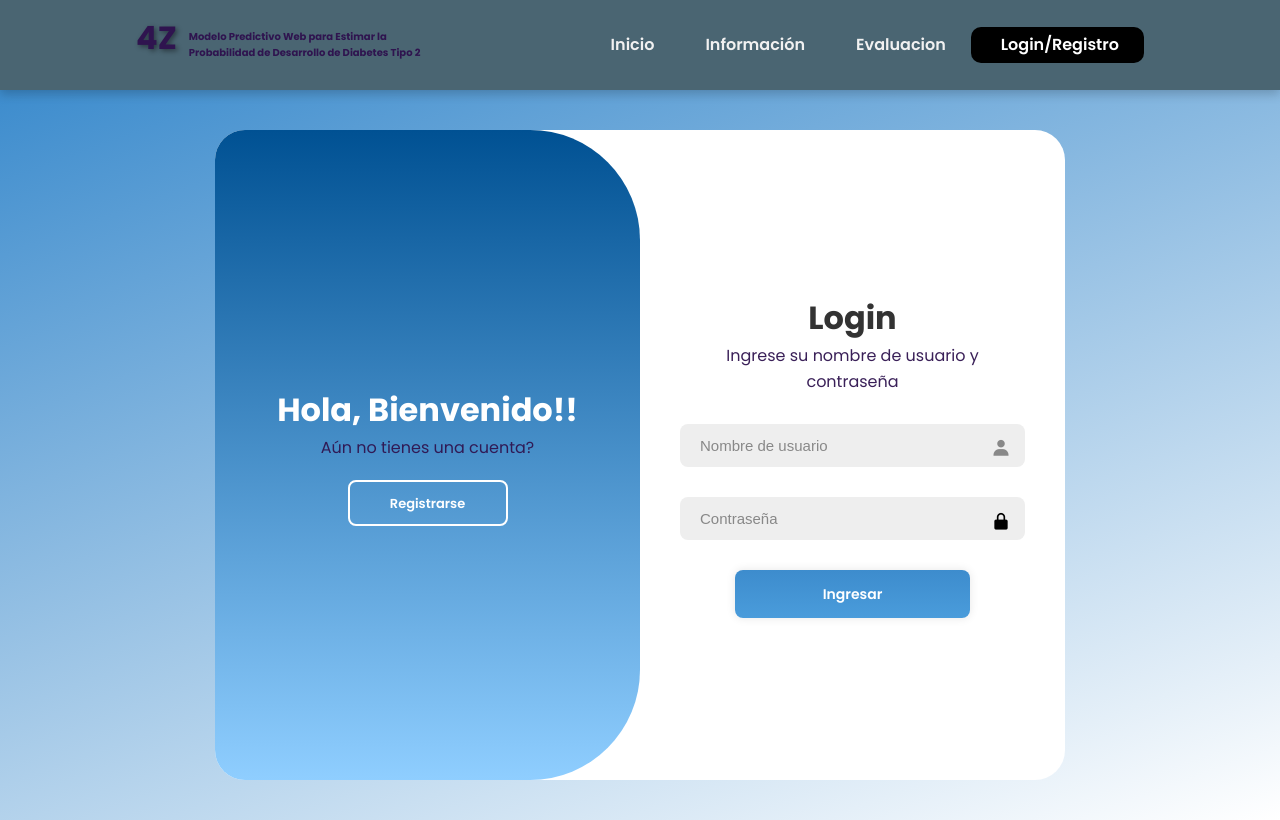
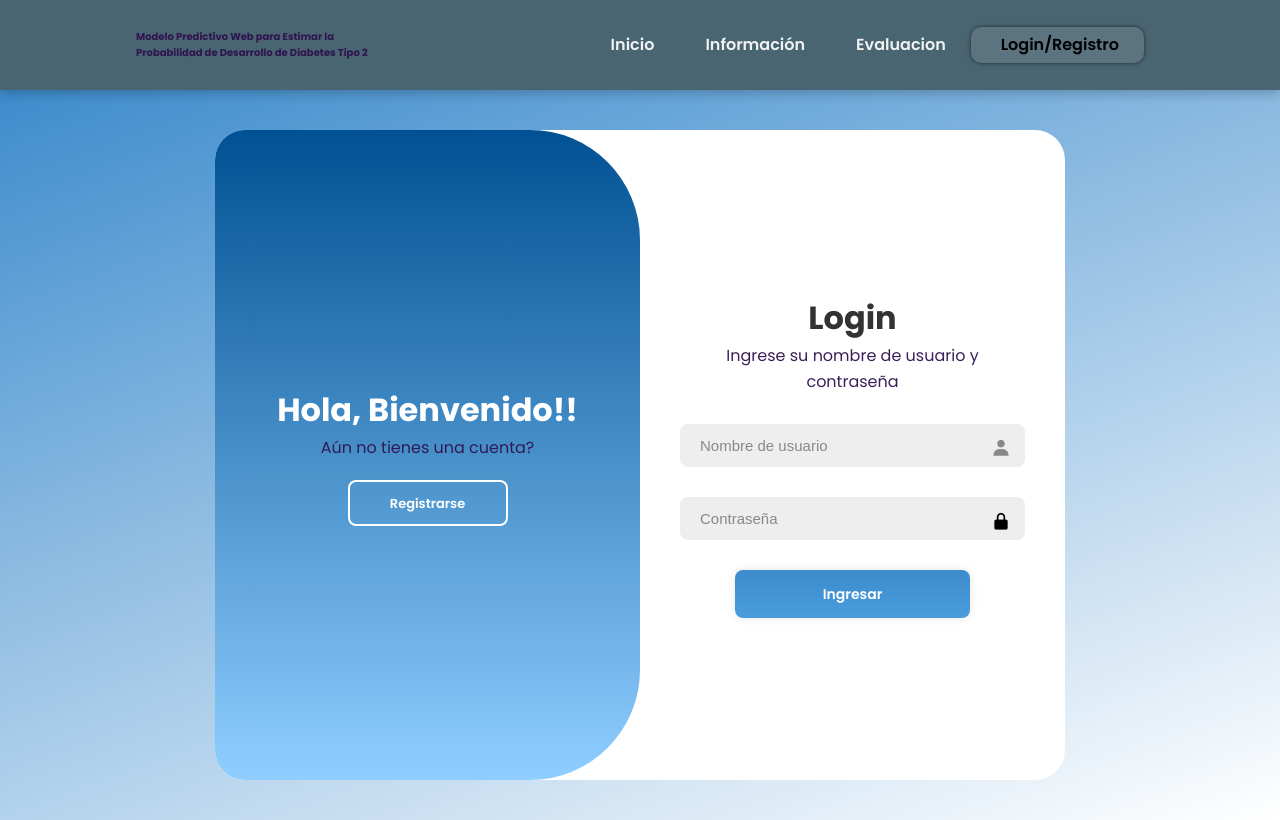
Before and after one commit to cenixeriadev/DiabetesPredictorWeb, a React (Vite) app in the folder frontend/: page /Login in a window 1280 px wide. Built offline with nearby package versions, Linux system fonts and the light colour scheme; no server answers.

Commit message:
LOY/ Ultimos cambios al diseño..de los botones...

```diff
--- a/frontend/src/components/header.tsx
+++ b/frontend/src/components/header.tsx
@@ -1,41 +1,46 @@
-import React, { useState } from 'react';
-import { Link } from 'react-router-dom';
+import React, { useState } from "react";
+import { Link } from "react-router-dom";
 import "../styles/header.css";
-import { useAuth } from '../context/AuthContext';
+import { useAuth } from "../context/AuthContext";
 
 export default function Headerprincipal() {
   const [menuOpen, setMenuOpen] = useState(false);
   const { isAuthenticated, user } = useAuth();
 
   return (
-
     <header>
       <div className="LogoContainer">
-                <h2 className="Logo">4Z</h2>
         <h3 className="Titulo">
-                    Modelo Predictivo Web para Estimar la Probabilidad de Desarrollo de Diabetes Tipo 2
+          Modelo Predictivo Web para Estimar la Probabilidad de Desarrollo de
+          Diabetes Tipo 2
         </h3>
       </div>
       <button
         className="menu-toggle"
         onClick={() => setMenuOpen(!menuOpen)}
         aria-label="Abrir menú"
-            >
-                &#9776;
-            </button>
-            <div className={`MenuContainer ${menuOpen ? 'open' : ''}`}>
+      ></button>
+      <div className={`MenuContainer ${menuOpen ? "open" : ""}`}>
         <nav className="Menu">
-                    <Link to="/Home" onClick={() => setMenuOpen(false)}>Inicio</Link>
-                    <Link to="./Pag_Informacion" onClick={() => setMenuOpen(false)}>Información</Link>
-                    <Link to="/Pag_Evaluacion" onClick={() => setMenuOpen(false)}>Evaluacion</Link>
+          <Link to="/Home" onClick={() => setMenuOpen(false)}>
+            Inicio
+          </Link>
+          <Link to="./Pag_Informacion" onClick={() => setMenuOpen(false)}>
+            Información
+          </Link>
+          <Link to="/Pag_Evaluacion" onClick={() => setMenuOpen(false)}>
+            Evaluacion
+          </Link>
         </nav>
         <nav className="Login">
           {isAuthenticated ? (
             <Link to="/ProfileInformation" onClick={() => setMenuOpen(false)}>
-                            {user?.username || 'Usuario'}
+              {user?.username || "Usuario"}
             </Link>
           ) : (
-                        <Link to="/login" onClick={() => setMenuOpen(false)}>Login/Registro</Link>
+            <Link to="/login" onClick={() => setMenuOpen(false)}>
+              Login/Registro
+            </Link>
           )}
         </nav>
       </div>
--- a/frontend/src/styles/header.css
+++ b/frontend/src/styles/header.css
@@ -32,12 +32,6 @@ header {
   gap: 12px;
 }
 
-.Logo {
-    color: rgb(47, 20, 79);
-    font-size: 32px;
-    text-shadow: 2px 2px 5px rgba(3, 3, 3, 0.447);
-}
-
 .Titulo {
   color: rgb(47, 20, 79);
   font-size: 10px;
@@ -61,14 +55,14 @@ header {
 }
 
 .Login {
-    background-color: rgb(0, 0, 0);
+  background: rgba(255, 255, 255, 0.1); /* Fondo tipo cristal */
+  border-radius: 10px;
   padding: 5px 10px;
-    border-radius: 10px;
   margin-left: 10px;
-}
-
-.Login a {
-    color: white;
+  border: none;
+  backdrop-filter: blur(4px); /* efecto de vidrio */
+  box-shadow: 0 0 4px rgba(0, 0, 0, 0.6); /* sombra negra como borde */
+  transition: background 0.4s ease, box-shadow 0.4s ease;
 }
 
 .user-menu-container {
@@ -143,7 +137,6 @@ header {
 
   align-self: center;
   padding: 0;
-
 }
 
 @media (max-width: 800px) {
@@ -173,7 +166,7 @@ header {
     z-index: 10;
     padding: 1rem 0 0.5rem 0;
     border-radius: 0 0 12px 12px;
-        box-shadow: 0 2px 8px rgba(0,0,0,0.08);
+    box-shadow: 0 2px 8px rgba(0, 0, 0, 0.08);
   }
   .MenuContainer.open {
     display: flex;
@@ -191,10 +184,27 @@ header {
     display: block;
     margin-top: 10px;
     align-self: center;
-        background: rgba(0,0,0,0.95);
+    background: rgba(0, 0, 0, 0.95);
   }
   .menu-toggle {
     display: block;
     margin-top: 10px;
   }
 }
+/*diseño extra (ignorar)*/
+
+.Login a {
+  color: black;
+  text-decoration: none;
+  transition: color 0.4s ease;
+}
+
+/* Efecto hover: fondo oscuro fluido */
+.Login:hover {
+  background: rgba(0, 0, 0, 0.8);
+  box-shadow: 0 0 px rgba(0, 0, 0, 0.9); /* sombra más intensa */
+}
+
+.Login:hover a {
+  color: white;
+}
--- a/frontend/src/styles/home.css
+++ b/frontend/src/styles/home.css
@@ -1,3 +1,5 @@
+@import url("https://fonts.googleapis.com/css2?family=League+Spartan:wght@100..900&family=Poppins:ital,wght@0,100;0,200;0,300;0,400;0,500;0,600;0,700;0,800;0,900;1,100;1,200;1,300;1,400;1,500;1,600;1,700;1,800;1,900&display=swap");
+
 .contenedor_inicial_home {
   background-color: rgba(255, 255, 255, 0);
   display: flex;
@@ -176,21 +178,56 @@
   display: flex;
   flex-direction: column;
   align-items: center;
-    justify-content: center;
-    margin-top: 60px;
-    margin-bottom: 60px;
+  margin-top: 66px;
+  margin-bottom: 67px;
+  margin-top: -20px;
 }
 .evaluacion_home a {
-    background-color: black;
-    font-size: 36px;
-    color: white;
-    padding: 15px;
-    border-radius: 10px;
-    text-align: center;
+  position: relative;
   display: inline-block;
-    margin: 10px 0;
+  padding: 15px 30px;
+  background: rgba(255, 255, 255, 0.15);
+  border-radius: 19px;
+  backdrop-filter: blur(8px);
+  -webkit-backdrop-filter: blur(8px);
+  color: #000;
+  font-size: 21px;
+  font-weight: 3800;
+  text-decoration: none;
+  cursor: pointer;
+  transition: all 0.2s ease;
+  box-shadow: 0 8px 24px rgba(0, 0, 0, 0.2);
+  background-size: 300% 300%;
 }
 
+.evaluacion_home a:hover {
+  background: linear-gradient(135deg, #4cc2fa, skyblue);
+  color: #fff;
+  transform: translateY(-2px);
+  animation: gradientMove 3s ease infinite;
+  box-shadow: 0 0 18px rgba(128, 222, 234, 0.5);
+}
+
+.evaluacion_home a:active,
+.evaluacion_home a:focus {
+  background: linear-gradient(135deg, #4cc2fa, skyblue);
+  color: #fff;
+  outline: none;
+  box-shadow: 0 0 20px rgba(162, 230, 255, 0.6);
+  transform: scale(0.98);
+}
+
+@keyframes gradientMove {
+  0% {
+    background-position: 0% 50%;
+  }
+  50% {
+    background-position: 100% 50%;
+  }
+  100% {
+    background-position: 0% 50%;
+  }
+}
 /* ----------- RESPONSIVE ----------- */
 @media (max-width: 800px) {
   .img2_diabetes_contenedor_2_home {
```
Lines whose indentation alone changed are shown as unchanged.
